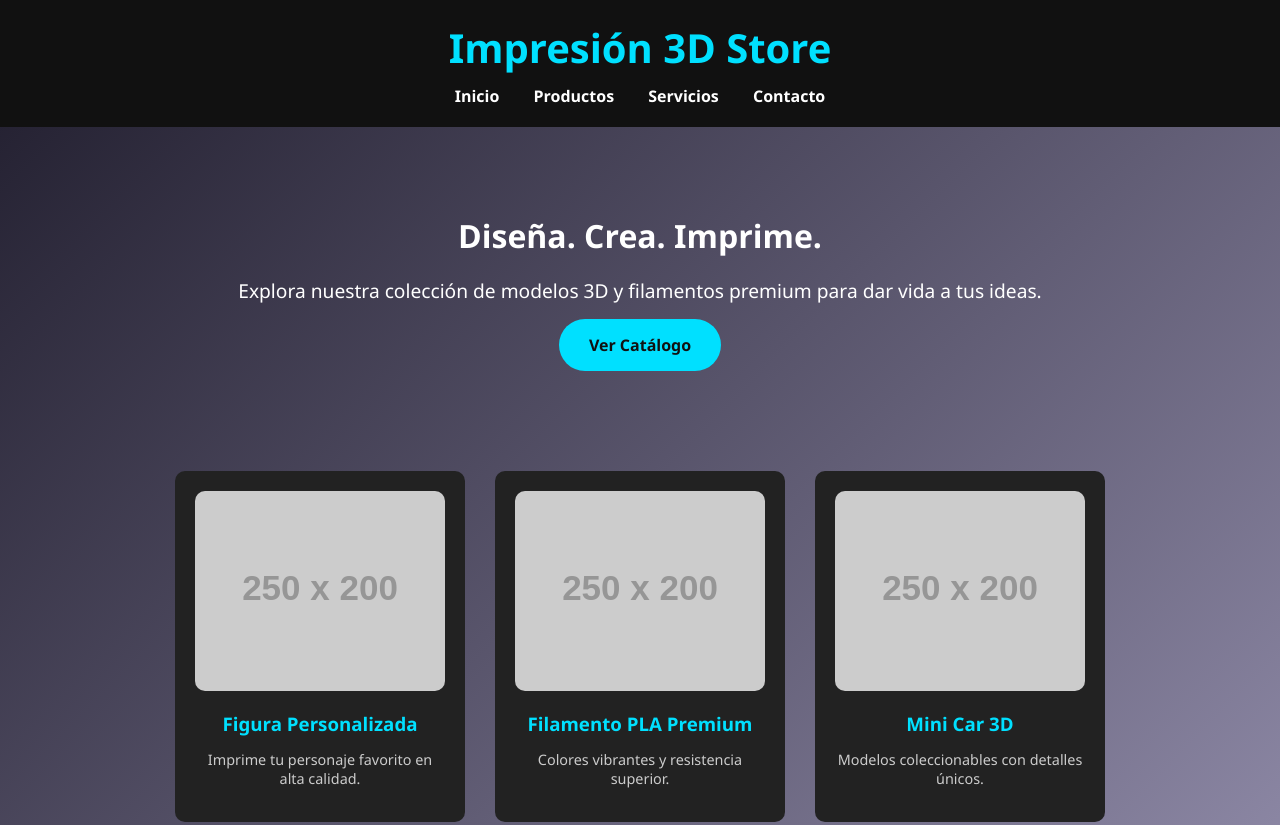
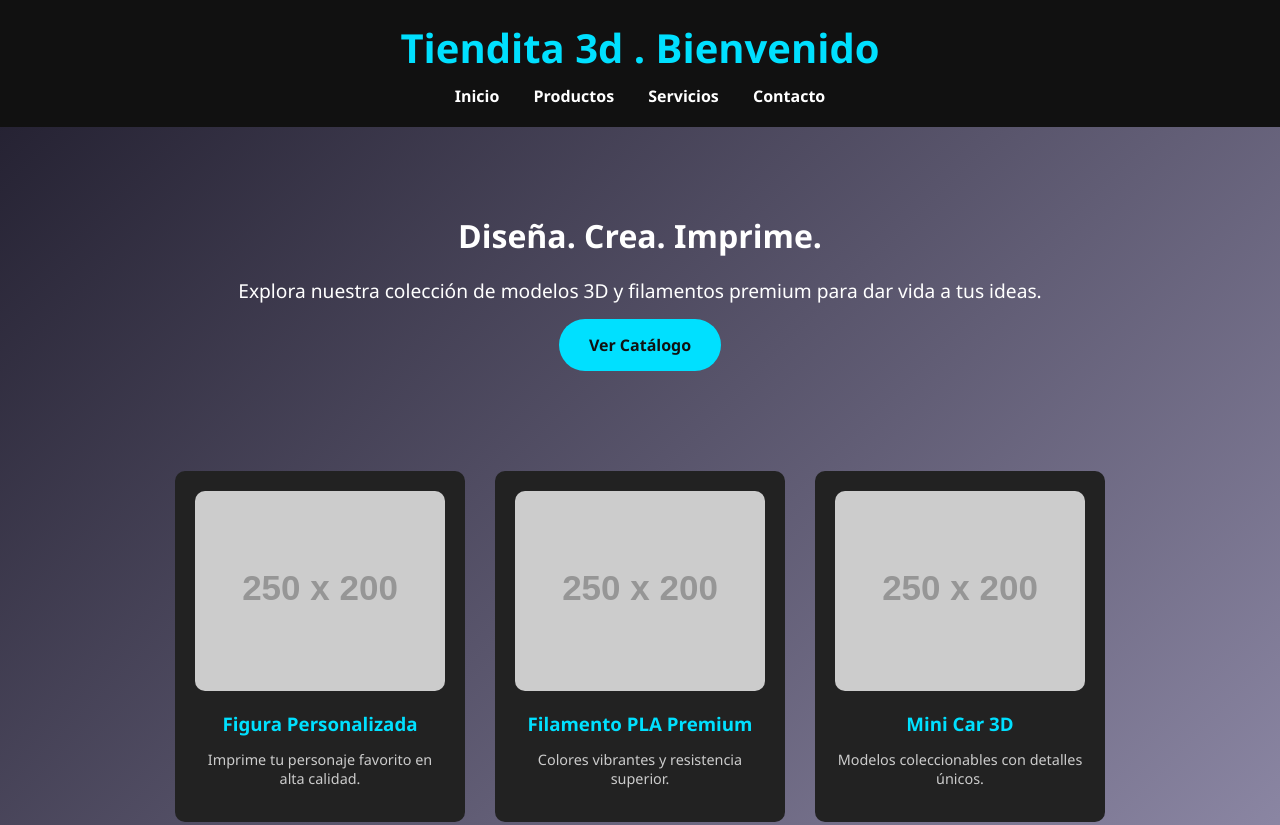
Before and after one commit to MXMINIMI/tiendita3d.online, a plain HTML site: page index.html in a window 1280 px wide. Shown: the top 825 px of the page. Drawn offline with Linux system fonts and the light colour scheme; placeholder pictures from the web are drawn by us.

Commit message:
Update index.html

```diff
--- a/index.html
+++ b/index.html
@@ -3,7 +3,7 @@
 <head>
   <meta charset="UTF-8">
   <meta name="viewport" content="width=device-width, initial-scale=1.0">
-  <title>Tienda 3D Online</title>
+  <title>Tiendita3d.Online</title>
   <style>
     body {
       font-family: 'Segoe UI', sans-serif;
@@ -103,7 +103,7 @@
 </head>
 <body>
   <header>
-    <h1>Impresión 3D Store</h1>
+    <h1>Tiendita 3d . Bienvenido</h1>
     <nav>
       <a href="#">Inicio</a>
       <a href="#">Productos</a>
```
